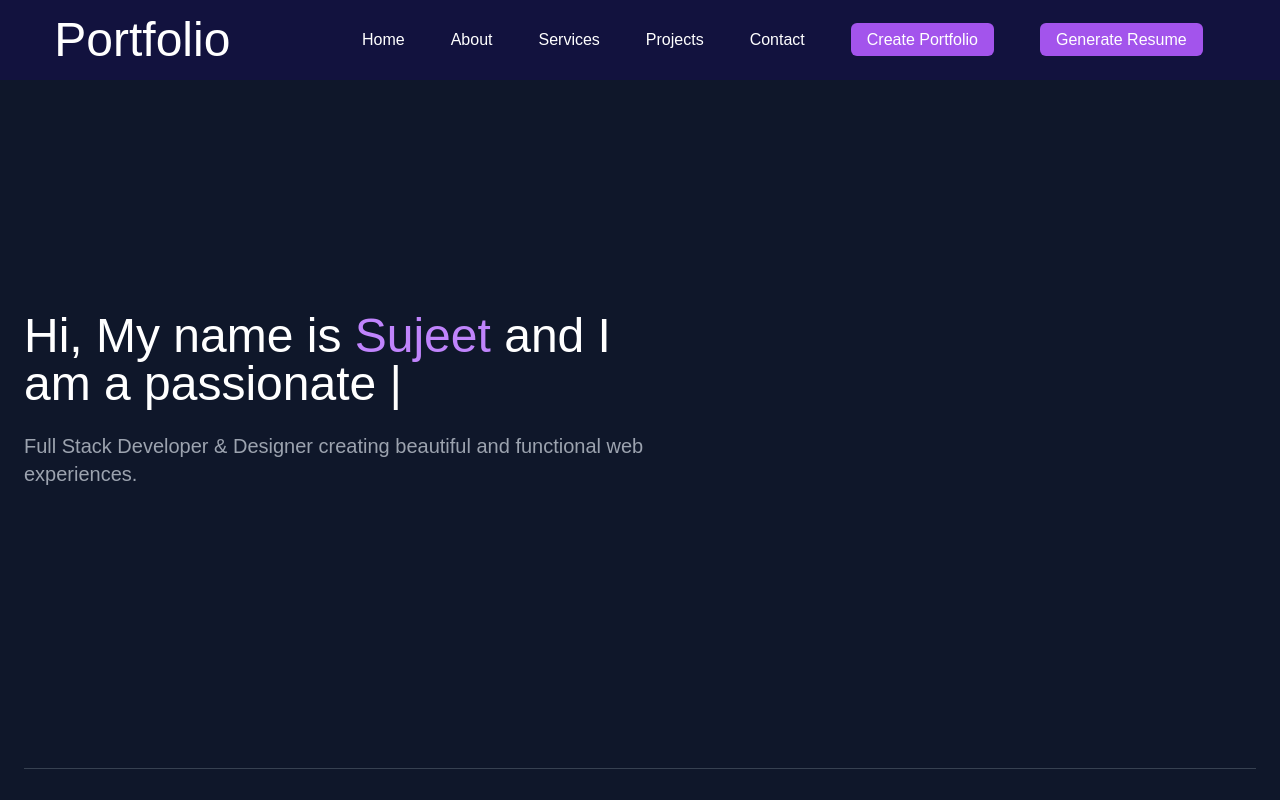
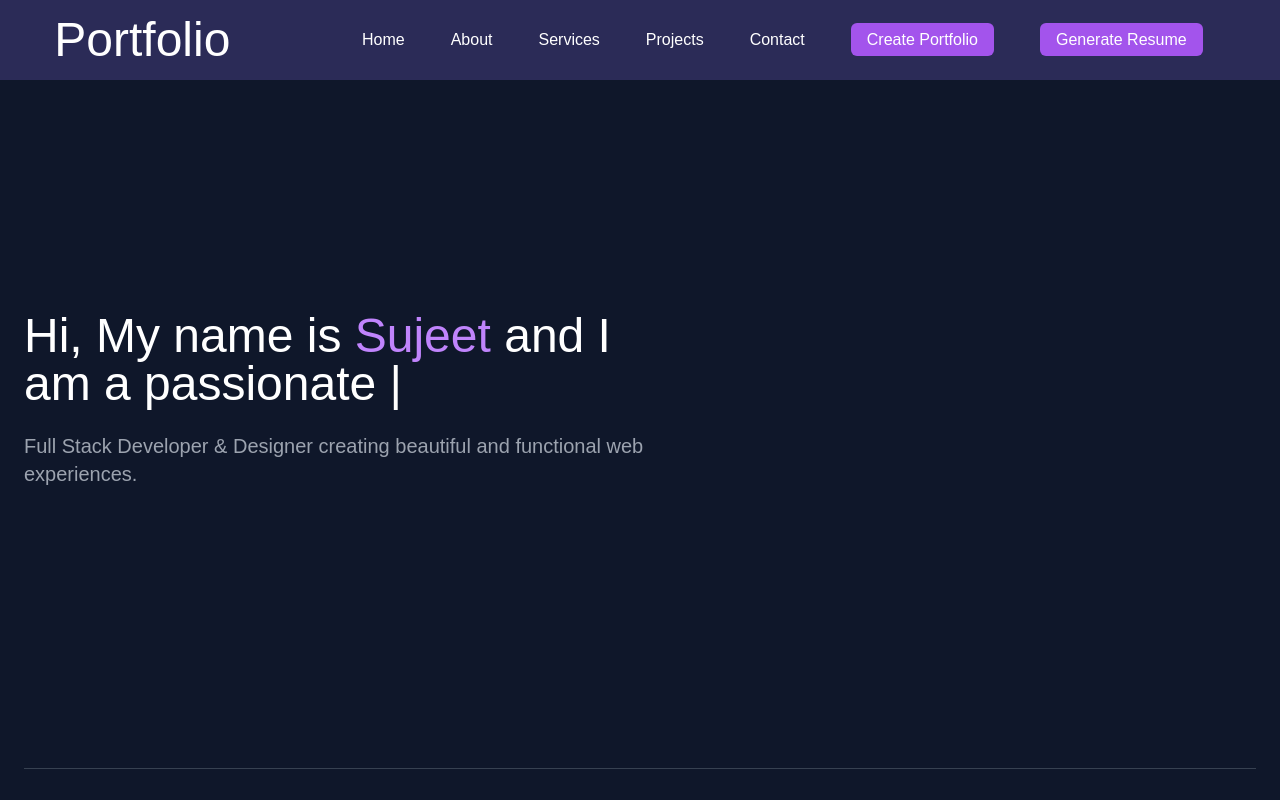
Before and after one commit to sujeetkumar1425/Mini-project, a plain HTML site: page index.html in a window 1280 px wide. Shown: the top 800 px of the page. Drawn offline with nearby package versions, Linux system fonts and the light colour scheme.

Commit message:
Change background color of navigation bar

```diff
--- a/css/main.css
+++ b/css/main.css
@@ -18,7 +18,7 @@ nav {
     justify-content: space-around;
     align-items: center;
     height: 80px;
-    background-color: rgb(18, 18, 62);
+    background-color:rgb(43, 43, 87);
 }
 
 nav ul {
```
